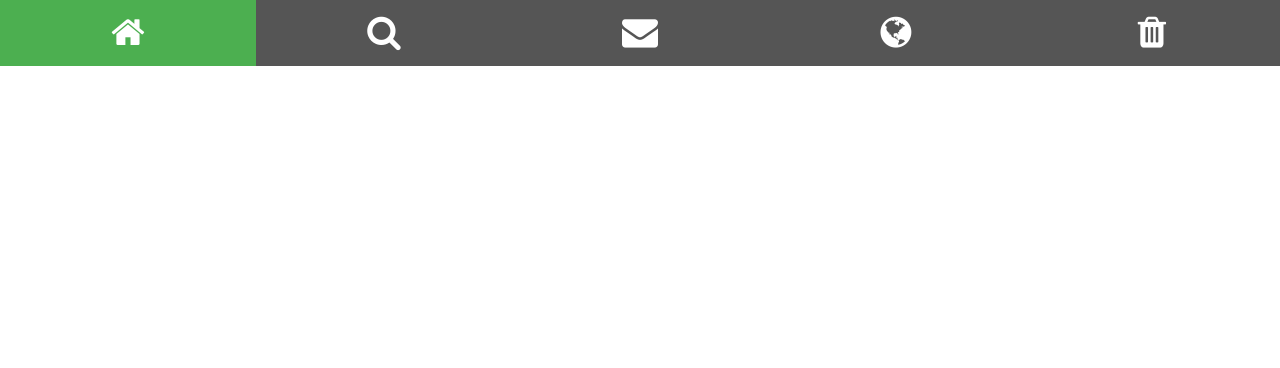
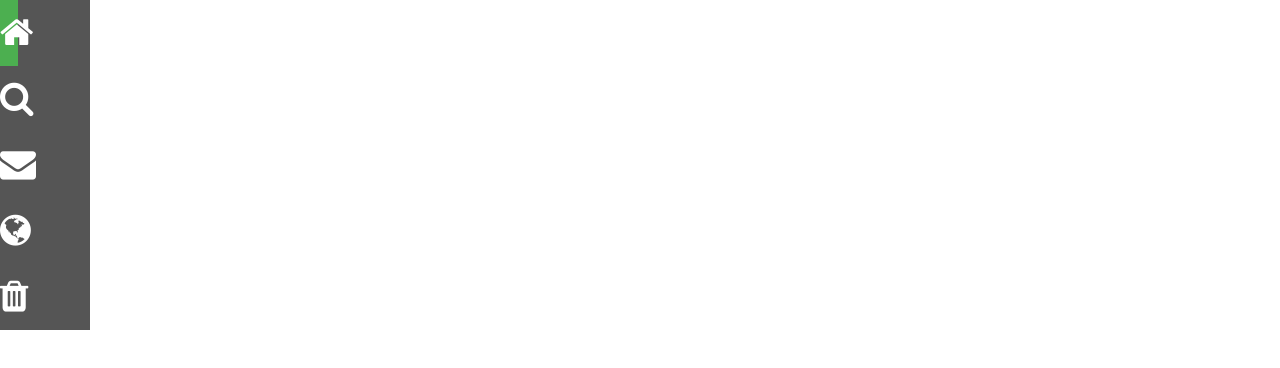
Before and after one commit to javasalt/sturdy-sniffle, a plain HTML site: page index.html in a window 1280 px wide. Drawn offline with Linux system fonts and the light colour scheme.

Commit message:
Update style.css
Attempt #1 at vertical icon-bar: display converted to block, width set at 90px

```diff
--- a/style.css
+++ b/style.css
@@ -2,14 +2,16 @@ body {
     margin: 0;
 }
 
+/*Icon bar-Vertical version*/
+
 .icon-bar {
-    width: auto; /* Full-width */
+    width: 90px; /* 90px */
     background-color: #555; /* Dark-grey background */
     overflow: auto; /* Overflow due to float */
 }
 
 .icon-bar a {
-    float: left; /* Float links side by side */
+    display: block; /* display vertically */
     text-align: center; /* Center-align text */
     width: 20%; /* Equal width (5 icons with 20% width each = 100%) */
     padding: 12px 0; /* Some top and bottom padding */
```
